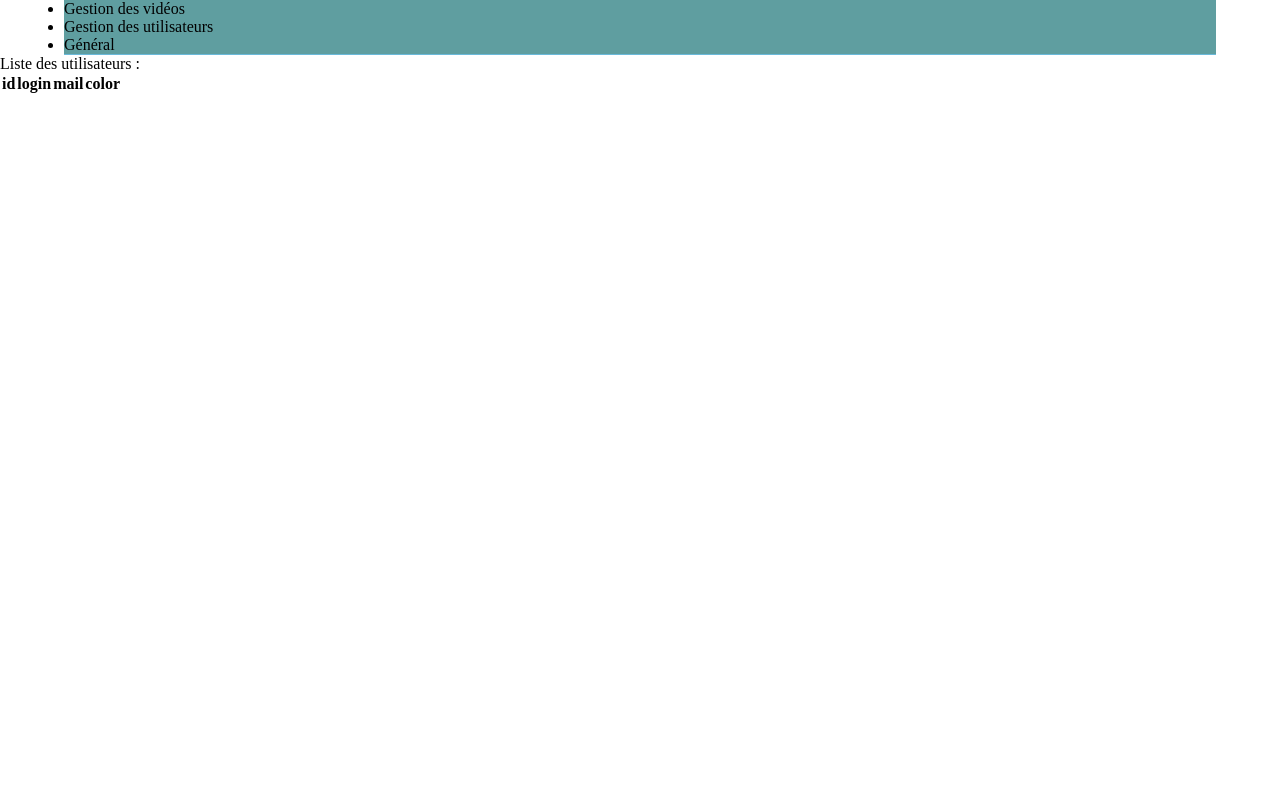
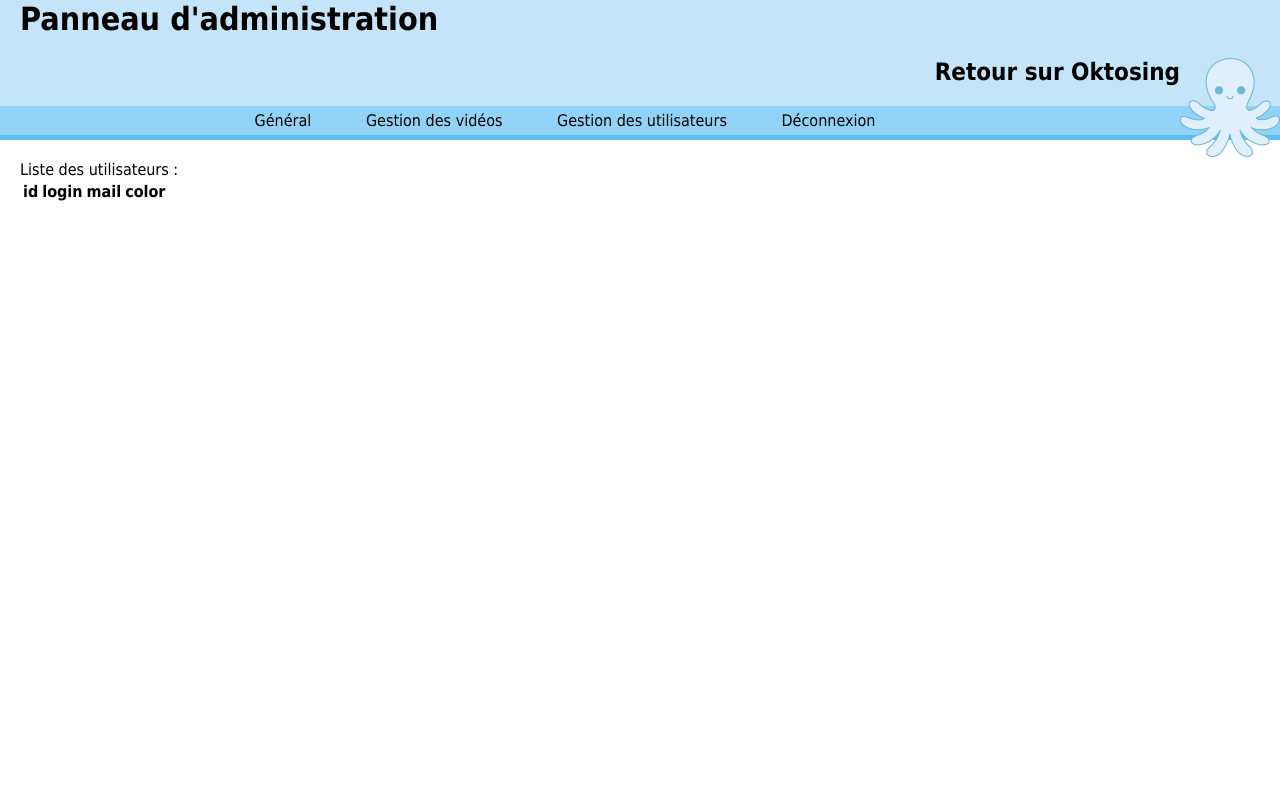
Before and after one commit to Annoa1/karaoke, a PHP site: page /admin-user.php in a window 1280 px wide. Run offline with PHP 8.4, Linux system fonts and the light colour scheme; data that the repository does not hold is empty.

Commit message:
Interface admin (avec css) + quelques fonctions
Nouvelles fonctions :
- check_admin
- go_home

```diff
--- a/admin-general.php
+++ b/admin-general.php
@@ -14,8 +14,8 @@ $admin = $userManager->getAdmin();
 <html>
   <head>
     <meta charset="utf-8">
-    <title>Panneau d'admin</title>
-    <link rel="stylesheet" href="css/style.css">
+    <title>Panneau d'admin - Général</title>
+    <link rel="stylesheet" href="css/admin.css">
   </head>
   <body>
     <?php include('include/admin-header.php') ?>
--- a/admin-user.php
+++ b/admin-user.php
@@ -15,8 +15,8 @@ $users = $userManager->getList();
 <html>
   <head>
     <meta charset="utf-8">
-    <title>Panneau d'admin</title>
-    <link rel="stylesheet" href="css/style.css">
+    <title>Panneau d'admin - utilisateurs</title>
+    <link rel="stylesheet" href="css/admin.css">
   </head>
   <body>
     <?php include('include/admin-header.php') ?>
--- a/class/User.class.php
+++ b/class/User.class.php
@@ -101,6 +101,10 @@ class User {
     }
   }
 
+  public function isAdmin() {
+    return ($this->_login == 'admin');
+  }
+
 }
 
 
--- a/class/UserManager.class.php
+++ b/class/UserManager.class.php
@@ -43,17 +43,22 @@ class UserManager {
   public function get($id) {
     $id = (int) $id;
 
-    $rq = $this->_db->query(
+    $rq = $this->_db->prepare(
       'SELECT USR_ID as id,
       USR_LOG as login,
       USR_MAIL as mail,
       USR_PWD as pwd,
       USR_COLOR as color
       FROM T_USER_USR
-      WHERE USR_ID = '.$id
+      WHERE USR_ID = :id'
       );
+    $rq->bindvalue(':id', $id);
+    $rq->execute();
     $donnees = $rq->fetch(PDO::FETCH_ASSOC);
-    return new User($donnees);
+    if ($donnees) {
+      return new User($donnees);
+    }
+    return false;
   }
 
   // Retourne tous les utilisateurs
@@ -131,11 +136,12 @@ class UserManager {
     $rq->bindvalue(':mdp', $mdp, PDO::PARAM_STR);
 
     $rq->execute();
-    $donnees = $rq->fetchAll();
 
-    if($donnees)
-      return new User($donnees[0]);
+    $donnees = $rq->fetch(PDO::FETCH_ASSOC);
 
+    if ($donnees) {
+      return new User($donnees);
+    }
     return false;
   }
 
--- /dev/null
+++ b/css/admin.css
@@ -0,0 +1,66 @@
+html {
+  position: absolute;
+  width: 100%;
+  margin:0;
+  padding:0;
+  margin-top: -20px;
+}
+
+body {
+  position: absolute;
+  width: 100%;
+  font:100% tahoma,arial,helvetica,sans-serif;
+  color:#000;
+  background-color: #fff;
+  margin:0;
+  padding:0;
+}
+
+#content {
+  padding: 20px;
+  height: 100%;
+  bottom: 0px;
+}
+
+header {
+  background-color: #C3E5F7;
+}
+
+header a {
+  text-decoration:none;
+  color: black;
+}
+
+header h1, h2 {
+  margin: 20px;
+}
+
+header h2 {
+  text-align: right;
+}
+
+header img {
+  float: right;
+  width: 100px;
+}
+
+header ul {
+  list-style:none;
+  border-bottom:#5dbef5 solid 5px;
+  background-color: #91D3F7;
+  width:100%;
+  margin:0px;
+  padding: 5px 0;
+  text-align: center;
+}
+
+header li {
+  display:inline-block;
+}
+
+header li a {
+ color:#000000;
+ text-align:center;
+ margin-right:50px;
+ cursor:pointer;
+}
--- a/header.php
+++ b/header.php
@@ -22,7 +22,10 @@
         </nav>
         <?php
             if (isset($_SESSION['user'])) {
-                echo "<a href='user.php?id=".$_SESSION['user']->id()."'>".$_SESSION['user']->login()."</a>";
+                echo "<p><a href='user.php?id=".$_SESSION['user']->id()."'>".$_SESSION['user']->login()."</a></p>";
+                if ($_SESSION['user']->isAdmin()) {
+                    echo "<p><a href='admin-index.php'>Panneau d'administration</a></p>";
+                }
             }
         ?>
     </div>
--- a/include/admin-header.php
+++ b/include/admin-header.php
@@ -1,7 +1,11 @@
 <header>
+  <h1><a href="admin-index.php">Panneau d'administration</a></h1>
+  <img src="img/octosing_logo.png">
+  <h2><a href="index.php">Retour sur Oktosing</a></h2>
   <ul>
-      <li>Gestion des vidéos</li>
-      <li><a href="admin-user.php">Gestion des utilisateurs</a></li>
-      <li><a href="admin-general.php">Général</a></li>
+    <li><a id="actif" href="admin-general.php">Général</a></li>
+    <li><a href="#">Gestion des vidéos</a></li>
+    <li><a href="admin-user.php">Gestion des utilisateurs</a></li>
+    <li><a href="#">Déconnexion</a></li>
   </ul>
 </header>
```
Also changed, not shown: admin-index.php (added, +27 -0 lines), class/initDBvideo.PHP (deleted, +0 -29 lines), connexion.php (+2 -6 lines), include/fonctions.php (added, +31 -0 lines), user.php (+54 -10 lines), include/admin-menu.php (deleted).
